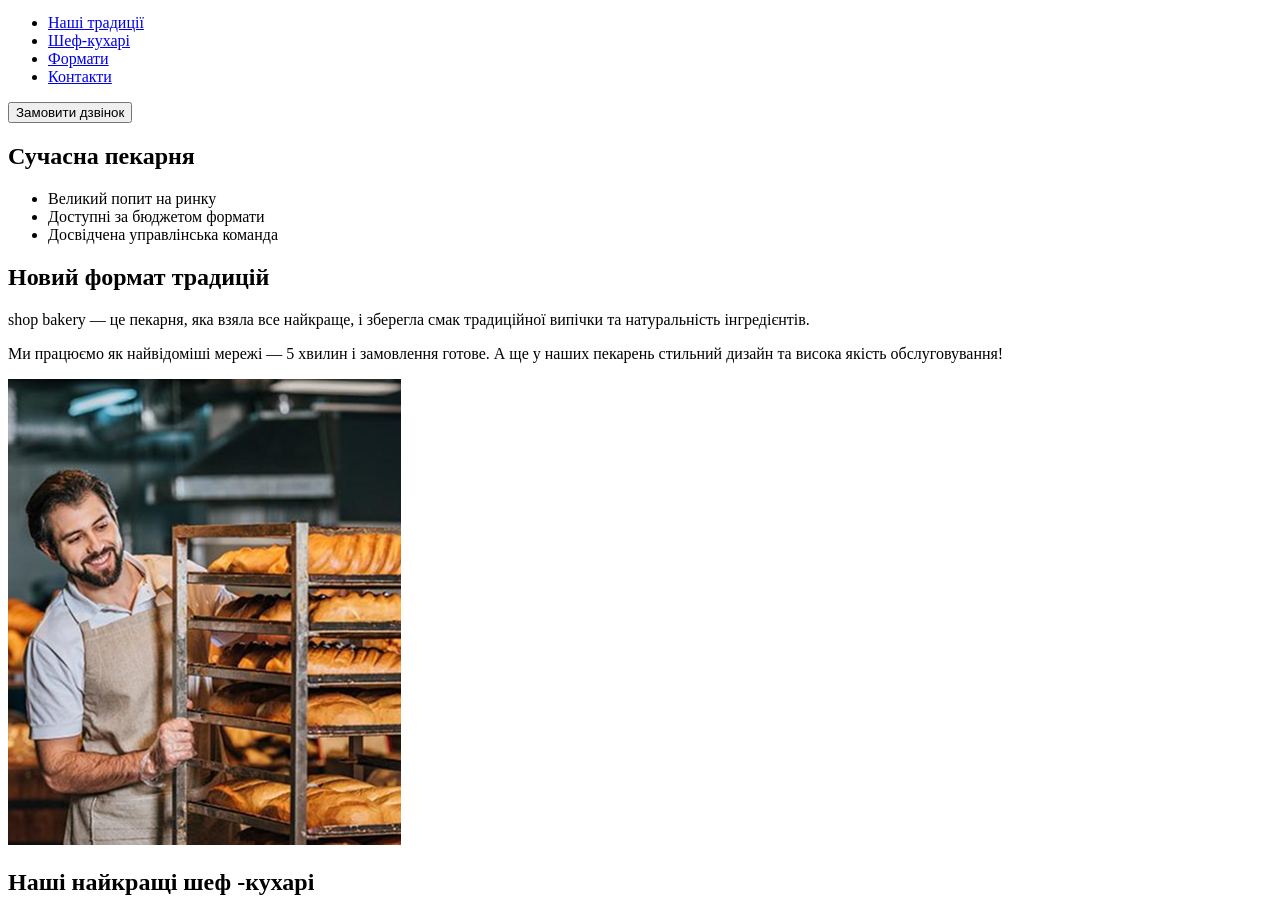
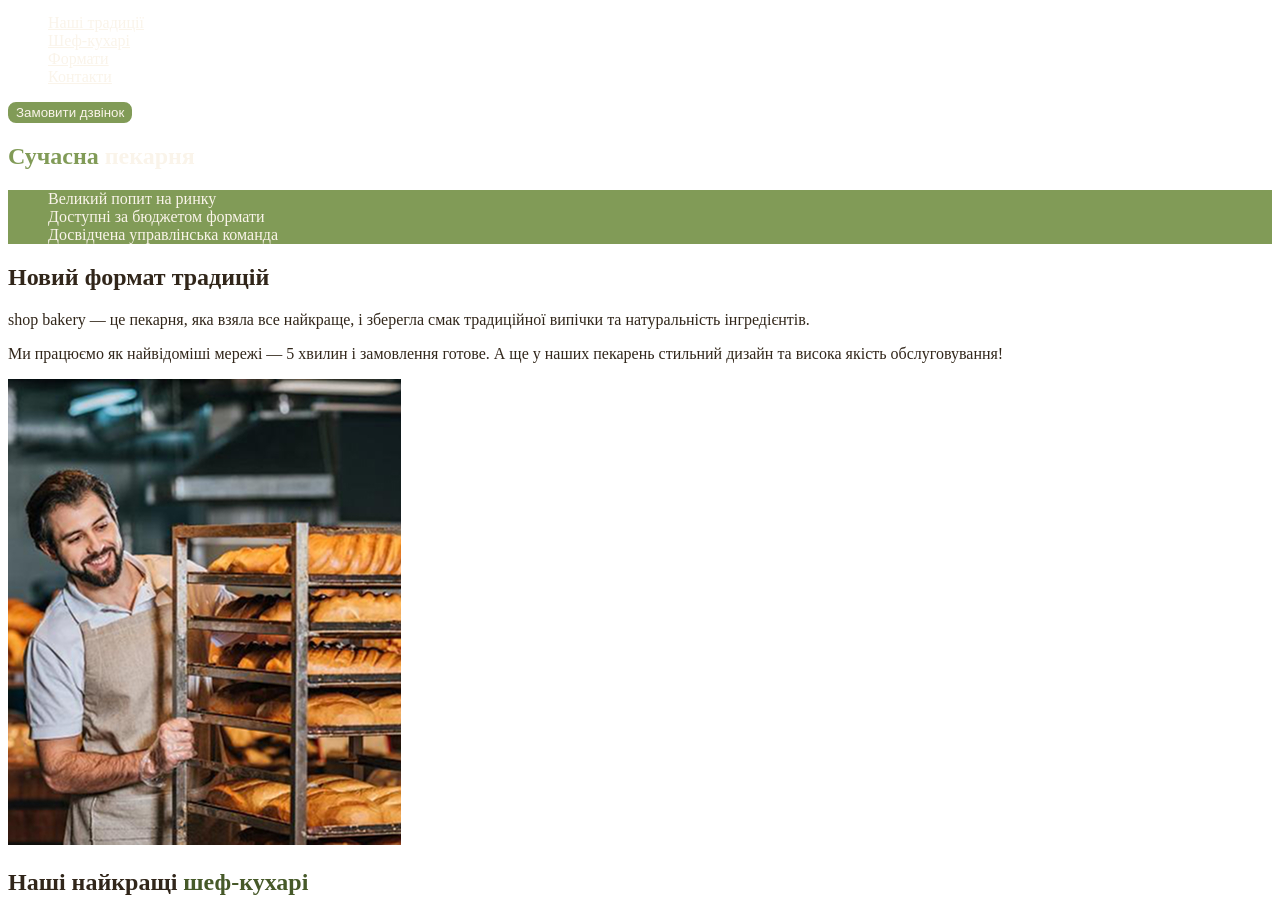
Before and after one commit to Kyrylo08/genius-project, a plain HTML site: page index.html in a window 1280 px wide. Shown: the part 59-956 px from the top of the page. Drawn offline with Linux system fonts and the light colour scheme.

Commit message:
Add styles.css and css variebles

```diff
--- /dev/null
+++ b/css/styles.css
@@ -0,0 +1,57 @@
+:root {
+ --color-brand-light: #819B57;
+ --color-brand-dark: #465929;
+ --color-primery-light: #FAF4EA;
+ --color-primery-dark: #31261A;
+}
+
+/* Base */
+body {
+    color: var(--color-primery-dark);
+}
+
+ul {
+    list-style-type: none;
+}
+
+/* Button */
+.button {
+    color: var(--color-primery-light);
+    background-color: var(--color-brand-light);
+    border: 2px solid var(--color-brand-light);
+    border-radius: 8px;
+    cursor: pointer;
+}
+
+.button:hover{
+    color: var(--color-brand-dark);
+    background-color: transparent;
+}
+
+/* Link */
+.link {
+color: var(--color-primery-light);
+}
+
+.link:hover{
+    color: var(--color-brand-light);
+}
+
+/* Hero section */
+.hero-title {
+    color: var(--color-primery-light);
+}
+
+.hero-title .accent {
+    color: var(--color-brand-light);
+}
+
+/* Advantages section */
+.advantages-list {
+    color: var(--color-primery-light);
+    background-color: var(--color-brand-light);
+}
+
+.section-title .accent {
+    color: var(--color-brand-dark);
+}
--- a/index.html
+++ b/index.html
@@ -3,34 +3,35 @@
   <head>
     <meta charset="UTF-8" />
     <meta name="viewport" content="width=device-width, initial-scale=1.0" />
+    <link rel="stylesheet" href="./css/styles.css" />
     <title>Сучасна пекарня</title>
   </head>
   <body>
     <header>
       <nav>
-        <a href="#">
+        <a href="/">
           <img src="./images/logo.svg" alt="Логотип сучасної пекарні" />
         </a>
         <ul>
-          <li><a href="#">Наші традиції</a></li>
-          <li><a href="#">Шеф-кухарі</a></li>
-          <li><a href="#">Формати</a></li>
-          <li><a href="#">Контакти</a></li>
+          <li><a class="link" href="#traditions-section">Наші традиції</a></li>
+          <li><a class="link" href="#chefs-sections">Шеф-кухарі</a></li>
+          <li><a class="link" href="#formats-sectoins">Формати</a></li>
+          <li><a class="link" href="#contact-sections">Контакти</a></li>
         </ul>
       </nav>
-      <button type="button">Замовити дзвінок</button>
+      <button class="button" type="button">Замовити дзвінок</button>
     </header>
     <main>
       <section>
-        <h1>Сучасна пекарня</h1>
+        <h1 class="hero-title"><span class="accent">Сучасна</span> пекарня</h1>
       </section>
-      <section>
-        <ul>
+      <section id="traditions-section">
+        <ul class="advantages-list">
           <li>Великий попит на ринку</li>
           <li>Доступні за бюджетом формати</li>
           <li>Досвідчена управлінська команда</li>
         </ul>
-        <h2>Новий формат традицій</h2>
+        <h2 class="section-title">Новий формат традицій</h2>
         <p>
           <span>shop bakery</span> — це пекарня, яка взяла все найкраще, і
           зберегла смак традиційної випічки та натуральність інгредієнтів.
@@ -45,8 +46,10 @@
           alt="Чоловік пекар дивиться на батони з посмішкою"
         />
       </section>
-      <section>
-        <h2>Наші найкращі шеф -кухарі</h2>
+      <section id="chefs-sections">
+        <h2 class="section-title">
+          Наші найкращі <span class="accent">шеф-кухарі</span>
+        </h2>
         <ul>
           <li>
             <article>
@@ -69,8 +72,8 @@
           </li>
         </ul>
       </section>
-      <section>
-        <h2>Формати</h2>
+      <section id="formats-sectoins">
+        <h2 class="section-title">Формати</h2>
         <ul>
           <li>
             <article>
@@ -89,18 +92,28 @@
           </li>
         </ul>
       </section>
-      <section><h2>Приєднуйся до мережі пекарень</h2></section>
+      <section id="contact-sections">
+        <h2 class="section-title">Приєднуйся до мережі пекарень</h2>
+        <iframe
+          src="https://www.google.com/maps/embed?pb=!1m18!1m12!1m3!1d2540.163630435281!2d30.488698376557704!3d50.45667757159333!2m3!1f0!2f0!3f0!3m2!1i1024!2i768!4f13.1!3m3!1m2!1s0x40d4ce637c006b2d%3A0xaf86385f19996ff0!2z0YPQuy4g0KHQtdGH0LXQstGL0YUg0KHRgtGA0LXQu9GM0YbQvtCyLCA1NCwg0JrQuNC10LIsIDAyMDAw!5e0!3m2!1sru!2sua!4v1763221006082!5m2!1sru!2sua"
+          width="603"
+          height="595"
+          allowfullscreen=""
+          loading="lazy"
+          referrerpolicy="no-referrer-when-downgrade"
+        ></iframe>
+      </section>
     </main>
     <footer>
-      <a href="#">
+      <a href="/">
         <img src="./images/logo.svg" alt="Логотип сучасної пекарні" />
       </a>
       <nav>
         <ul>
-          <li><a href="#">Наші традиції</a></li>
-          <li><a href="#">Шеф-кухарі</a></li>
-          <li><a href="#">Формати</a></li>
-          <li><a href="#">Контакти</a></li>
+          <li><a href="#traditions-section">Наші традиції</a></li>
+          <li><a href="#chefs-sections">Шеф-кухарі</a></li>
+          <li><a href="#formats-sectoins">Формати</a></li>
+          <li><a href="#contact-sections">Контакти</a></li>
         </ul>
       </nav>
       <address>
@@ -126,7 +139,7 @@
           </li>
         </ul>
         <a href="#" target="_blank">Політика конфіденційності</a>
-        <p>© 2022 Дані захищені</p>
+        <p>&copy; 2022 Дані захищені</p>
       </address>
     </footer>
   </body>
```
